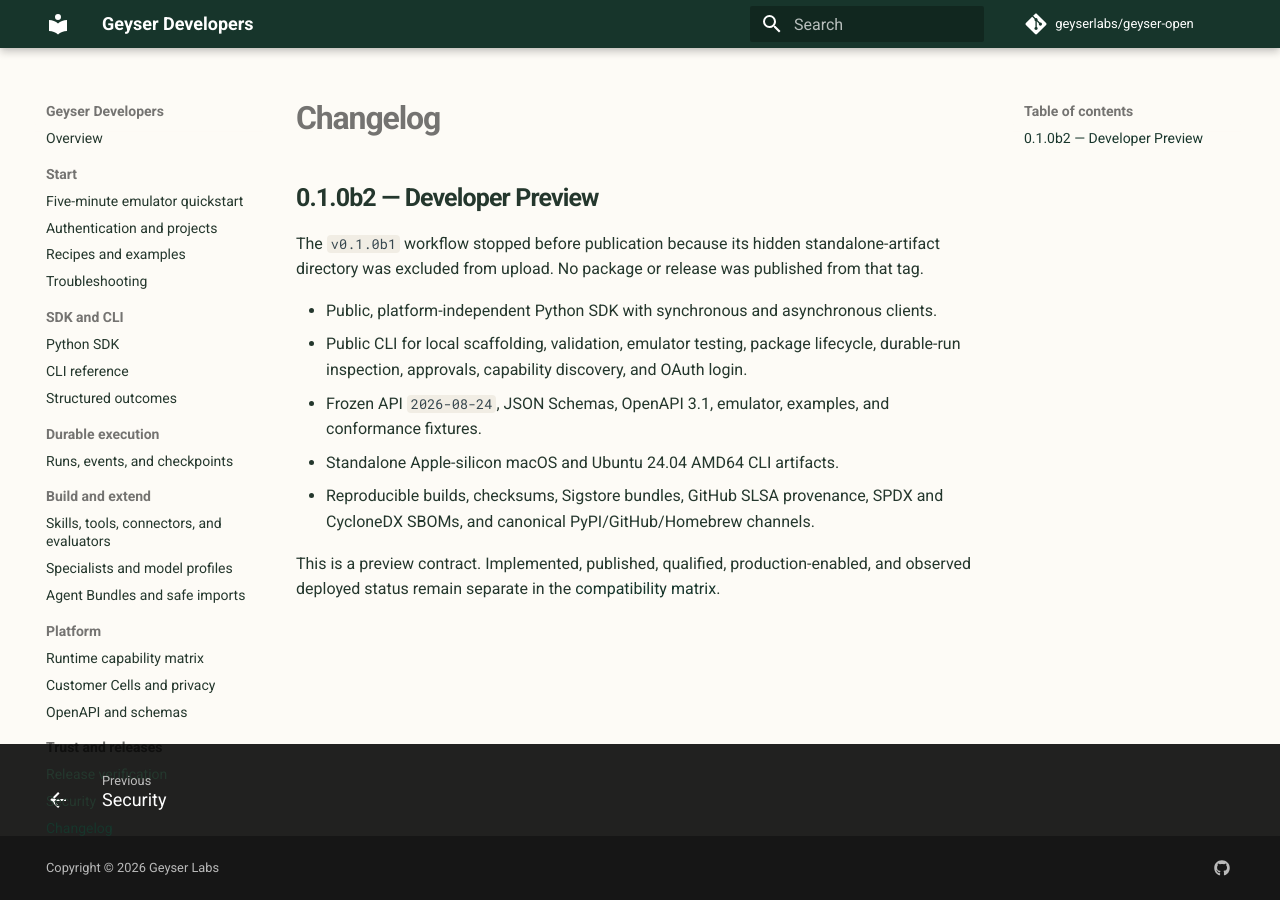
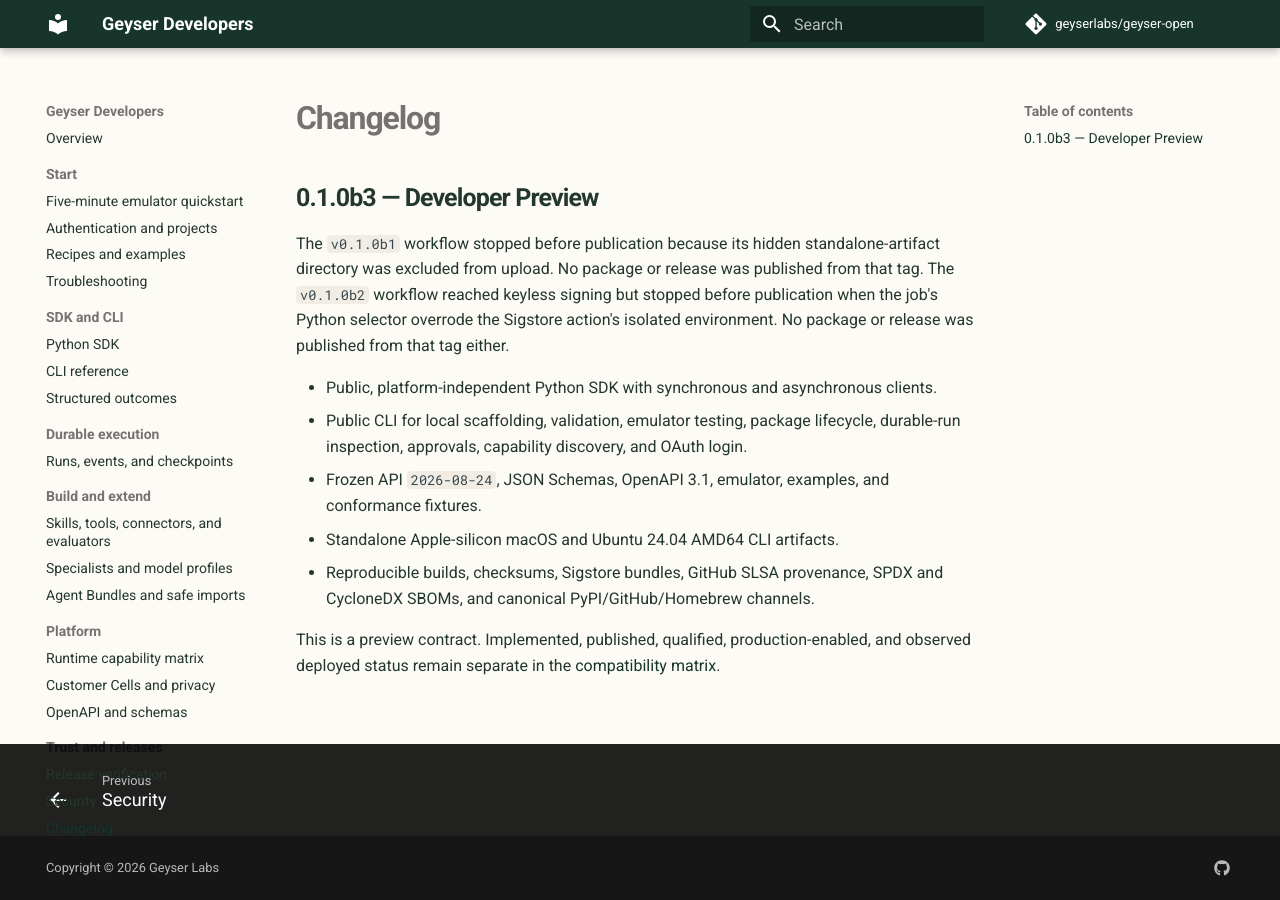
Before and after one commit to geyserlabs/geyser-open, an MkDocs documentation site: the page built from docs/changelog.md, in a window 1280 px wide. Built offline with MkDocs 1.6.1 and Material for MkDocs 9.7.7, drawn with Linux system fonts in a browser that asks for light colours; comment, search, counter and statistics services are not loaded; the version menu is left out.

````diff
--- a/docs/changelog.md
+++ b/docs/changelog.md
@@ -1,10 +1,13 @@
 # Changelog
 
-## 0.1.0b2 — Developer Preview
+## 0.1.0b3 — Developer Preview
 
 The `v0.1.0b1` workflow stopped before publication because its hidden
 standalone-artifact directory was excluded from upload. No package or release
-was published from that tag.
+was published from that tag. The `v0.1.0b2` workflow reached keyless signing
+but stopped before publication when the job's Python selector overrode the
+Sigstore action's isolated environment. No package or release was published
+from that tag either.
 
 - Public, platform-independent Python SDK with synchronous and asynchronous clients.
 - Public CLI for local scaffolding, validation, emulator testing, package lifecycle, durable-run
--- a/docs/compatibility.md
+++ b/docs/compatibility.md
@@ -15,6 +15,6 @@
 
 | Surface | Implemented | Published | Qualified | Production enabled | Observed deployed |
 |---|---:|---:|---:|---:|---:|
-| SDK/CLI 0.1.0b2 source | yes | no | macOS ARM64 and Ubuntu AMD64 release gates passed | no | no |
+| SDK/CLI 0.1.0b3 source | yes | no | macOS ARM64 and Ubuntu AMD64 release gates passed | no | no |
 | Developer API 2026-08-24 | yes | not public | Coordinator source gates passed | no | no |
 | Homebrew/manual assets | source workflow pending W14 | no | no | no | no |
--- a/docs/quickstart.md
+++ b/docs/quickstart.md
@@ -5,7 +5,7 @@
 ```console
 python -m venv .venv
 . .venv/bin/activate
-python -m pip install geyser-sdk==0.1.0b2 geyser-open==0.1.0b2
+python -m pip install geyser-sdk==0.1.0b3 geyser-open==0.1.0b3
 geyser init tool careful-search
 geyser validate careful-search
 geyser test careful-search
--- a/docs/releases.md
+++ b/docs/releases.md
@@ -19,9 +19,9 @@
 Pin the Developer Preview version when validating a deployment:
 
 ```console
-python -m pip install geyser-sdk==0.1.0b2 geyser-open==0.1.0b2
-uv tool install geyser-open==0.1.0b2
-pipx install geyser-open==0.1.0b2
+python -m pip install geyser-sdk==0.1.0b3 geyser-open==0.1.0b3
+uv tool install geyser-open==0.1.0b3
+pipx install geyser-open==0.1.0b3
 brew tap geyserlabs/tap
 brew install geyser
 ```
````
Also changed, not shown: CHANGELOG.md (+5 -2 lines), docs/index.md (+1 -1 lines), 10 other files.
